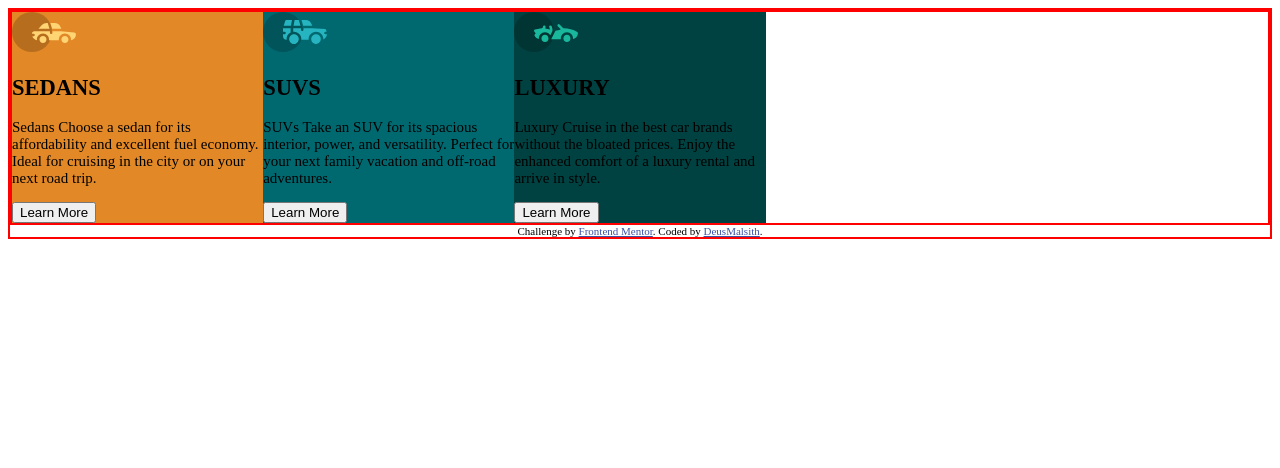
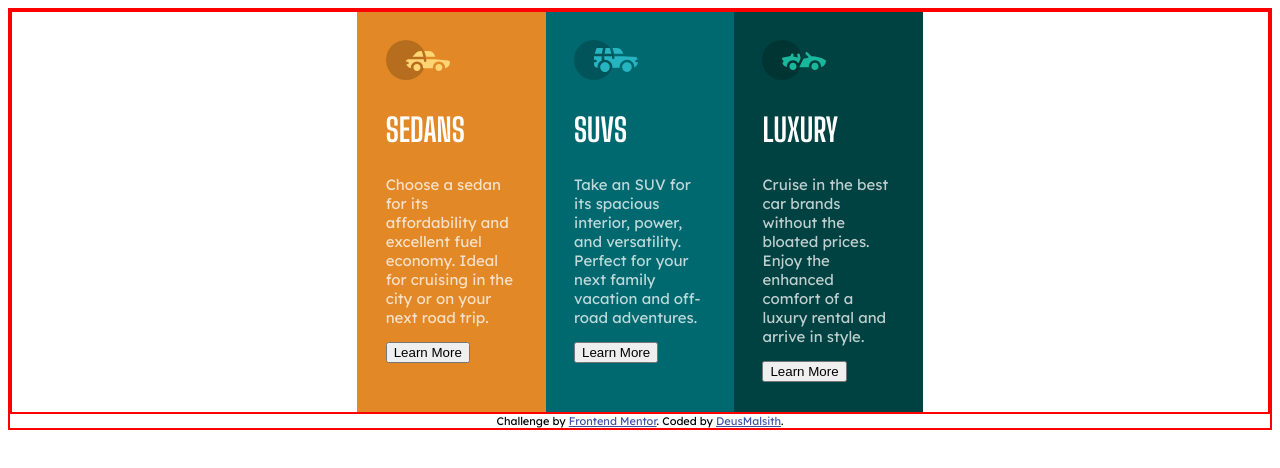
Before and after one commit to DeusMalsith/Frontend-Mentor-3-Column-Preview-Card-Component, a plain HTML site: page index.html in a window 1280 px wide. Drawn offline with Linux system fonts and the light colour scheme.

Commit message:
Added fonts, centered cards, HTML inner containers

```diff
--- a/css/style.css
+++ b/css/style.css
@@ -1,5 +1,15 @@
 body {
   font-size: 0.9375rem;
+  font-family: "Lexend Deca", sans-serif;
+  font-weight: 400;
+  color: hsla(0, 0%, 100%, 0.75);
+}
+
+h1 {
+  font-family: "Big Shoulders Display", cursive;
+  font-weight: 700;
+  font-size: 2rem;
+  color: white;
 }
 
 .test {
@@ -7,27 +17,37 @@ body {
 }
 
 .container {
-  display: inline-flex;
+  display: flex;
+  align-items: center;
+  justify-content: center;
+}
+
+.inner-container {
+  margin: 15%;
 }
 
 .card1 {
   background-color: hsl(31, 77%, 52%);
-  width: 20%;
+  width: 15%;
+  height: 400px;
 }
 
 .card2 {
   background-color: hsl(184, 100%, 22%);
-  width: 20%;
+  width: 15%;
+  height: 400px;
 }
 
 .card3 {
   background-color: hsl(179, 100%, 13%);
-  width: 20%;
+  width: 15%;
+  height: 400px;
 }
 
 .attribution {
   font-size: 11px;
   text-align: center;
+  color: black;
 }
 .attribution a {
   color: hsl(228, 45%, 44%);
--- a/index.html
+++ b/index.html
@@ -12,6 +12,11 @@
       href="./images/favicon-32x32.png"
     />
     <link rel="stylesheet" href="css/style.css" />
+    <link rel="preconnect" href="https://fonts.gstatic.com" />
+    <link
+      href="https://fonts.googleapis.com/css2?family=Big+Shoulders+Display:wght@700&family=Lexend+Deca&display=swap"
+      rel="stylesheet"
+    />
 
     <title>Frontend Mentor | 3-column preview card component</title>
   </head>
@@ -19,33 +24,39 @@
     <div class="test">
       <div class="container test">
         <section class="card1">
-          <img src="images/icon-sedans.svg" alt="Sedan Icon">
+          <div class="inner-container">
+            <img src="images/icon-sedans.svg" alt="Sedan Icon" />
             <h1>SEDANS</h1>
             <p>
-            Sedans Choose a sedan for its affordability and excellent fuel
-            economy. Ideal for cruising in the city or on your next road trip.
+              Choose a sedan for its affordability and excellent fuel economy.
+              Ideal for cruising in the city or on your next road trip.
             </p>
             <button>Learn More</button>
+          </div>
         </section>
 
         <section class="card2">
-          <img src="images/icon-suvs.svg" alt="SUVs Icon">
+          <div class="inner-container">
+            <img src="images/icon-suvs.svg" alt="SUVs Icon" />
             <h1>SUVS</h1>
             <p>
-            SUVs Take an SUV for its spacious interior, power, and versatility.
+              Take an SUV for its spacious interior, power, and versatility.
               Perfect for your next family vacation and off-road adventures.
             </p>
             <button>Learn More</button>
+          </div>
         </section>
 
         <section class="card3">
-          <img src="images/icon-luxury.svg" alt="Luxury Icon">
+          <div class="inner-container">
+            <img src="images/icon-luxury.svg" alt="Luxury Icon" />
             <h1>LUXURY</h1>
             <p>
-            Luxury Cruise in the best car brands without the bloated prices.
-            Enjoy the enhanced comfort of a luxury rental and arrive in style.
+              Cruise in the best car brands without the bloated prices. Enjoy
+              the enhanced comfort of a luxury rental and arrive in style.
             </p>
             <button>Learn More</button>
+          </div>
         </section>
       </div>
 
```
Lines whose indentation alone changed are shown as unchanged.
